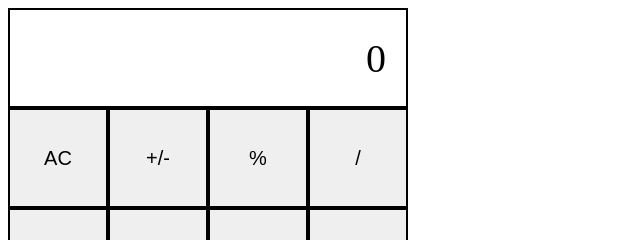
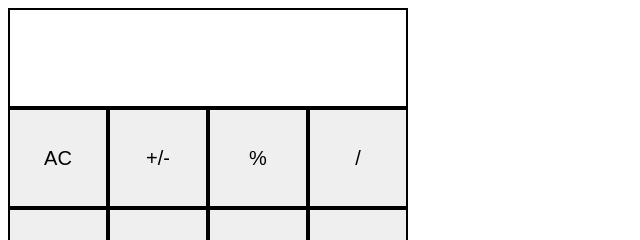
Before and after one commit to areddy2022/calculator, a plain HTML site: page index.html in a window 1280 px wide. Shown: the top 240 px of the page, 0-640 px from the left. Drawn offline with Linux system fonts and the light colour scheme.

Commit message:
Remove placeholder 0

```diff
--- a/index.html
+++ b/index.html
@@ -11,7 +11,7 @@
 <body>
     <div class="chassis">
         <div class="row">
-            <div class="ansbar">0</div>
+            <div class="ansbar"></div>
         </div>
         <div class="row">
             <button id="AC">AC</button>
```
